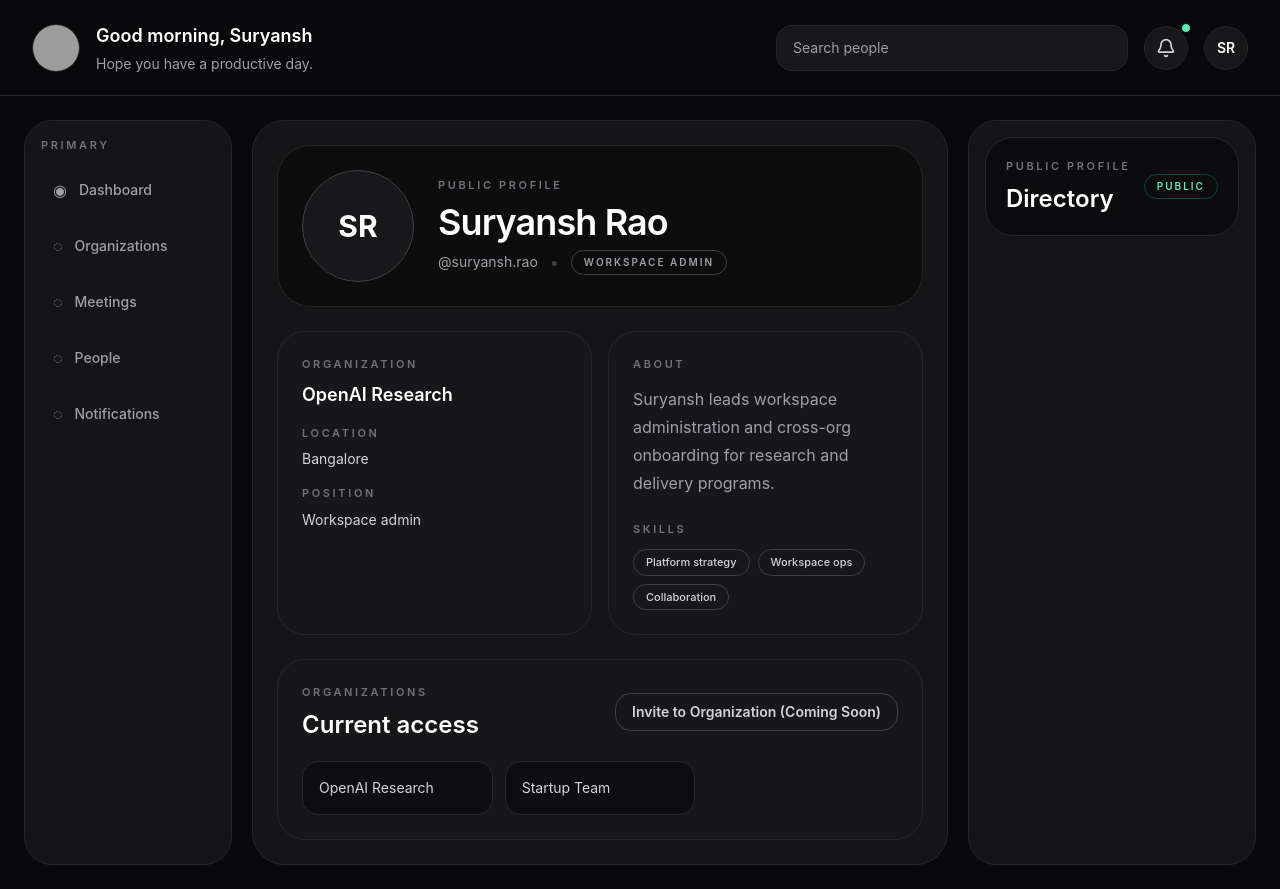
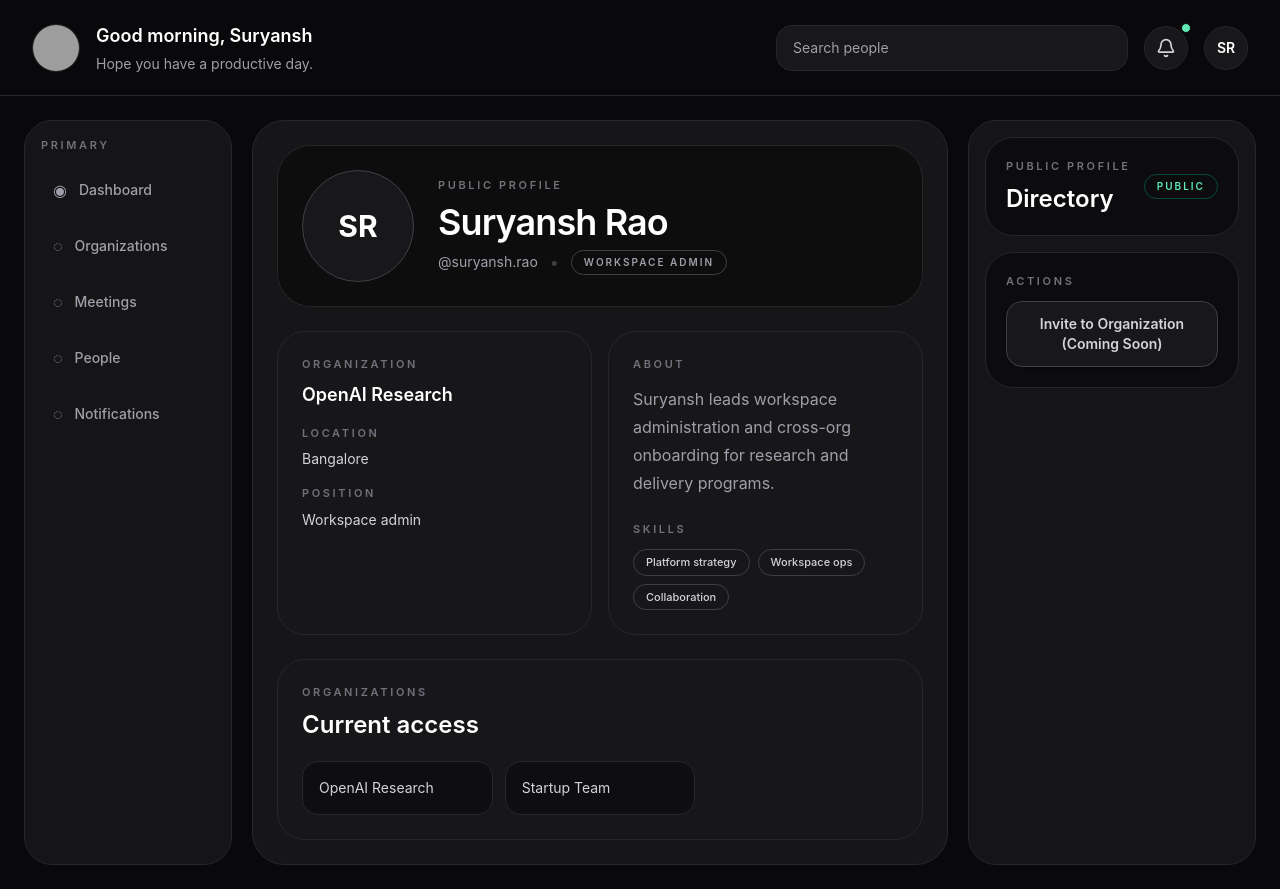
Before and after one commit to CeilSenseiCommits/Omeet, a React (Vite) app in the folder frontend/: page /profile/1 in a window 1280 px wide. Built offline with nearby package versions, Linux system fonts and the light colour scheme; grey boxes are pictures that could not be loaded.

Commit message:
feat: move invite to organization button to right sidebar

```diff
--- a/frontend/src/pages/PublicProfilePage.tsx
+++ b/frontend/src/pages/PublicProfilePage.tsx
@@ -29,6 +29,7 @@ function PublicProfilePage() {
         </div>
       }
       rightRail={
+        <div className="space-y-4">
           <div className="rounded-[28px] border border-zinc-800 bg-zinc-950/70 p-5">
             <div className="flex items-center justify-between">
               <div>
@@ -38,6 +39,17 @@ function PublicProfilePage() {
               <span className="rounded-full border border-emerald-400/30 px-3 py-1 text-[10px] font-semibold uppercase tracking-[0.2em] text-emerald-300">
                 Public
               </span>
+            </div>
+          </div>
+
+          <div className="rounded-[28px] border border-zinc-800 bg-zinc-950/70 p-5">
+            <p className="mb-3 text-[11px] font-semibold uppercase tracking-[0.24em] text-zinc-500">Actions</p>
+            <button
+              type="button"
+              className="w-full rounded-2xl border border-zinc-700 bg-zinc-900 px-4 py-3 text-sm font-semibold text-zinc-300 transition hover:bg-zinc-800 hover:text-white shadow-sm"
+            >
+              Invite to Organization (Coming Soon)
+            </button>
           </div>
         </div>
       }
@@ -103,17 +115,9 @@ function PublicProfilePage() {
         </section>
 
         <section className="rounded-[28px] border border-zinc-800 bg-zinc-900/80 p-6">
-          <div className="flex items-center justify-between gap-4">
           <div>
             <p className="text-[11px] font-semibold uppercase tracking-[0.24em] text-zinc-500">Organizations</p>
             <h2 className="mt-2 text-2xl font-semibold text-white">Current access</h2>
-            </div>
-            <button
-              type="button"
-              className="rounded-2xl border border-zinc-700 px-4 py-2 text-sm font-semibold text-zinc-300 transition hover:bg-zinc-800 hover:text-white"
-            >
-              Invite to Organization (Coming Soon)
-            </button>
           </div>
 
           <div className="mt-5 grid gap-3 md:grid-cols-3">
```
Lines whose indentation alone changed are shown as unchanged.
